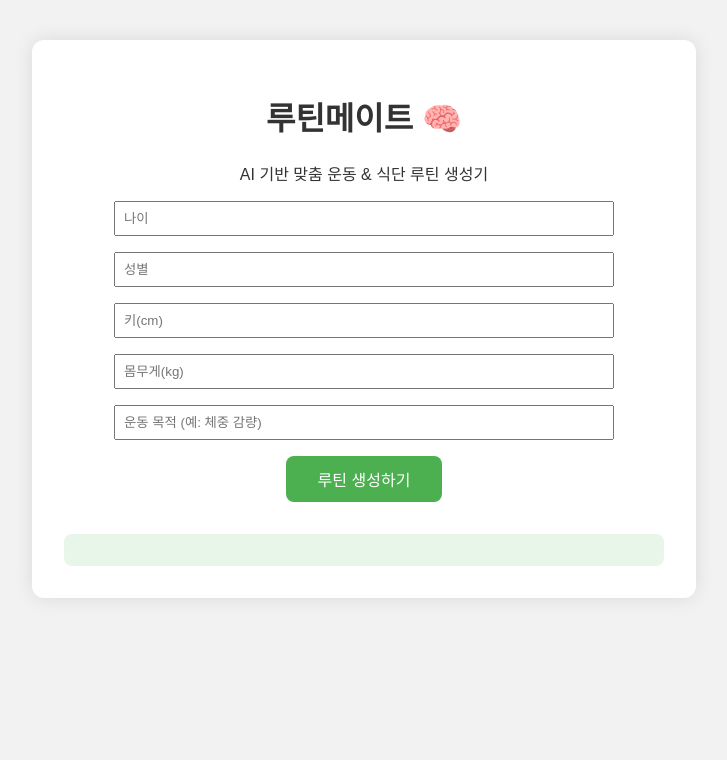
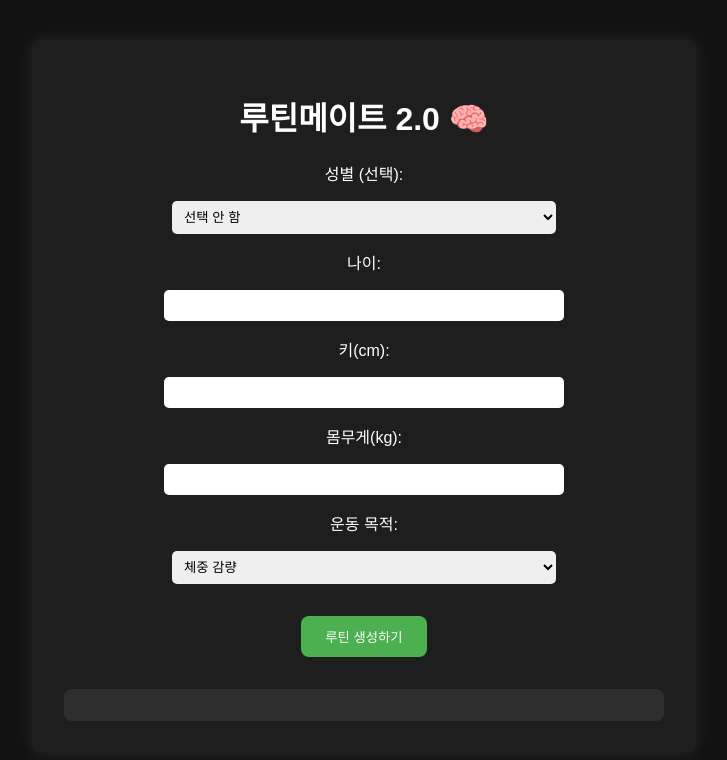
Before and after one commit to routinmate/Routinmate, a plain HTML site: page index.html in a window 1280 px wide. Shown: the whole page, without its empty margins (276-1003 px from the left). Drawn offline with Linux system fonts and the light colour scheme.

Commit message:
Add files via upload

```diff
--- a/index.html
+++ b/index.html
@@ -3,19 +3,30 @@
 <head>
   <meta charset="UTF-8" />
   <meta name="viewport" content="width=device-width, initial-scale=1.0"/>
-  <title>루틴메이트</title>
+  <title>루틴메이트 2.0</title>
   <link rel="stylesheet" href="style.css" />
 </head>
 <body>
   <div class="container">
-    <h1>루틴메이트 🧠</h1>
-    <p>AI 기반 맞춤 운동 & 식단 루틴 생성기</p>
+    <h1>루틴메이트 2.0 🧠</h1>
     <form id="routineForm">
-      <input type="text" placeholder="나이" required />
-      <input type="text" placeholder="성별" required />
-      <input type="text" placeholder="키(cm)" required />
-      <input type="text" placeholder="몸무게(kg)" required />
-      <input type="text" placeholder="운동 목적 (예: 체중 감량)" required />
+      <label>성별 (선택):
+        <select id="gender">
+          <option value="">선택 안 함</option>
+          <option value="남">남</option>
+          <option value="여">여</option>
+        </select>
+      </label>
+      <label>나이: <input type="number" id="age" required /></label>
+      <label>키(cm): <input type="number" id="height" required /></label>
+      <label>몸무게(kg): <input type="number" id="weight" required /></label>
+      <label>운동 목적:
+        <select id="goal" required>
+          <option value="체중 감량">체중 감량</option>
+          <option value="근육 증가">근육 증가</option>
+          <option value="기타">기타</option>
+        </select>
+      </label>
       <button type="submit">루틴 생성하기</button>
     </form>
     <div id="result"></div>
--- a/script.js
+++ b/script.js
@@ -1,16 +1,30 @@
+
 document.getElementById('routineForm').addEventListener('submit', function(e) {
   e.preventDefault();
-  const resultDiv = document.getElementById('result');
-  resultDiv.innerHTML = "<p>AI가 당신만의 루틴을 생성 중입니다... 🧠💪</p>";
+  const age = parseInt(document.getElementById('age').value);
+  const weight = parseInt(document.getElementById('weight').value);
+  const goal = document.getElementById('goal').value;
 
-  setTimeout(() => {
-    resultDiv.innerHTML = `
-      <h3>🎯 오늘의 루틴</h3>
-      <ul>
-        <li>아침: 계란 2개 + 닭가슴살 샐러드</li>
-        <li>운동: 스쿼트 3세트, 푸쉬업 3세트, 플랭크 1분</li>
-        <li>저녁: 단백질 쉐이크 + 고구마</li>
-      </ul>
-    `;
-  }, 1500);
+  let routine = "";
+
+  if (goal === "체중 감량") {
+    if (age < 20 || weight < 60) {
+      routine = "가벼운 유산소 + 샐러드 위주 식단";
+    } else {
+      routine = "중강도 인터벌 트레이닝 + 고단백 저탄수 식단";
+    }
+  } else if (goal === "근육 증가") {
+    if (weight < 70) {
+      routine = "기본 근력운동 3세트 + 단백질 보충 식단";
+    } else {
+      routine = "고강도 중량운동 + 크레아틴 & 단백질 식단";
+    }
+  } else {
+    routine = "가벼운 스트레칭 + 영양 밸런스 식단";
+  }
+
+  document.getElementById('result').innerHTML = `
+    <h3>🎯 맞춤 루틴</h3>
+    <p>${routine}</p>
+  `;
 });
--- a/style.css
+++ b/style.css
@@ -1,36 +1,41 @@
+
 body {
+  background-color: #121212;
+  color: #ffffff;
   font-family: 'Arial', sans-serif;
-  background-color: #f2f2f2;
-  color: #333;
   text-align: center;
   padding: 2rem;
 }
 .container {
   max-width: 600px;
-  margin: 0 auto;
-  background: white;
+  margin: auto;
+  background-color: #1e1e1e;
   padding: 2rem;
-  border-radius: 12px;
-  box-shadow: 0 0 20px rgba(0,0,0,0.1);
+  border-radius: 10px;
+  box-shadow: 0 0 15px rgba(255, 255, 255, 0.1);
 }
-input {
+label, input, select {
   display: block;
+  margin: 1rem auto;
   width: 80%;
-  margin: 1rem auto;
+}
+input, select {
   padding: 0.5rem;
+  border-radius: 5px;
+  border: none;
 }
 button {
-  padding: 0.7rem 2rem;
+  margin-top: 1rem;
+  padding: 0.7rem 1.5rem;
+  background-color: #4caf50;
+  color: white;
   border: none;
-  background-color: #4CAF50;
-  color: white;
   border-radius: 8px;
-  font-size: 1rem;
   cursor: pointer;
 }
 #result {
   margin-top: 2rem;
+  background-color: #2e2e2e;
   padding: 1rem;
-  background-color: #e8f5e9;
   border-radius: 8px;
 }
```
